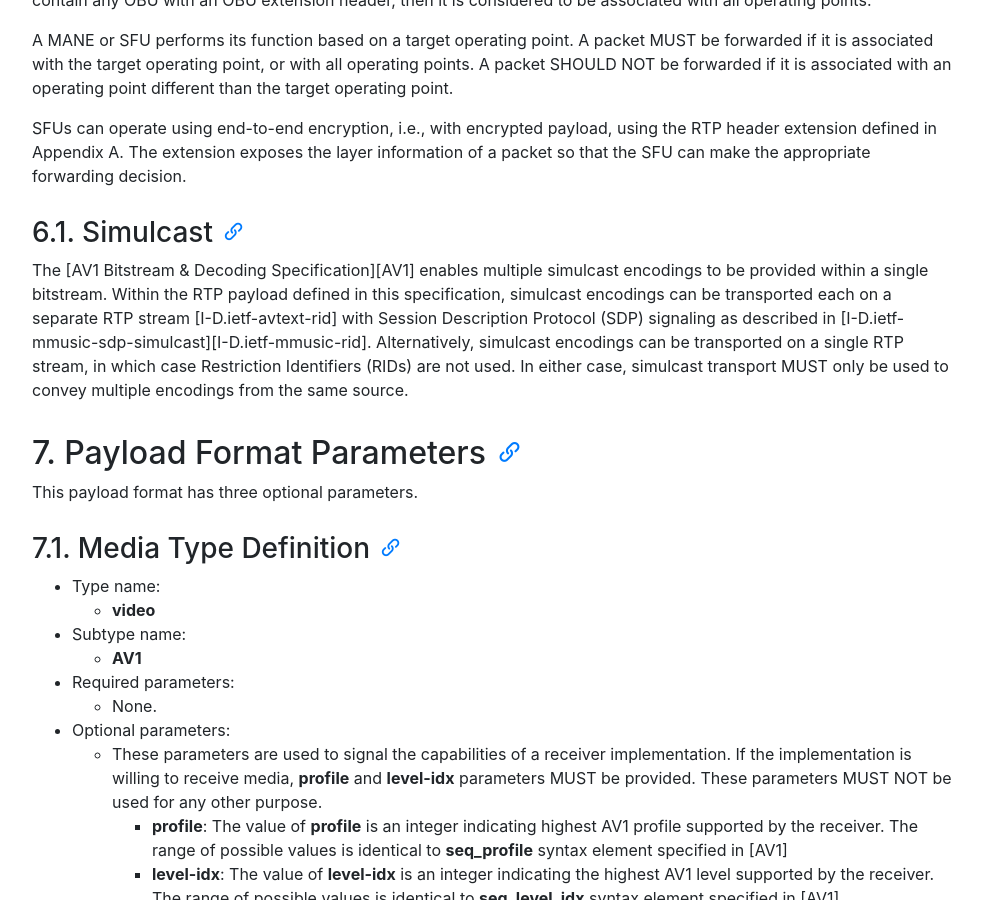
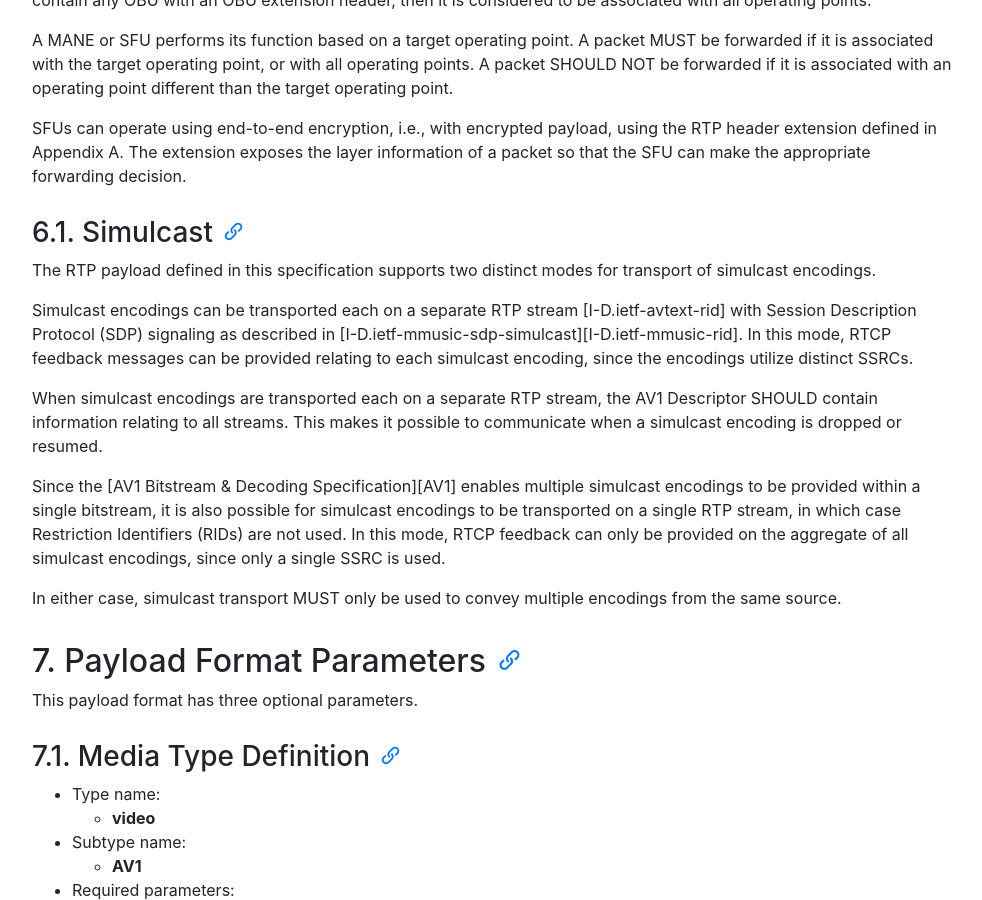
Before and after one commit to AOMediaCodec/av1-rtp-spec, a Jekyll site: the page built from index.md, in a window 1280 px wide and 900 px high, scrolled down 7764 px. Shown: the whole window, without its empty margins (53-1035 px from the left). Built offline with Jekyll 4.4.1, drawn with Linux system fonts in a browser that asks for light colours; nearby versions of some CDN libraries.

Commit message:
Simulcast mode clarifications
Fixes Issue https://github.com/AOMediaCodec/av1-rtp-spec/issues/51

```diff
--- a/av1-rtp-spec.md
+++ b/av1-rtp-spec.md
@@ -368,12 +368,25 @@ decision.
 
 ### 6.1. Simulcast
 
-The [AV1 Bitstream & Decoding Specification][AV1] enables multiple simulcast encodings to be provided within
-a single bitstream. Within the RTP payload defined in this specification, simulcast encodings can be transported
-each on a separate RTP stream [I-D.ietf-avtext-rid] with Session Description Protocol (SDP) signaling as
-described in [I-D.ietf-mmusic-sdp-simulcast][I-D.ietf-mmusic-rid]. Alternatively, simulcast encodings can
-be transported on a single RTP stream, in which case Restriction Identifiers (RIDs) are not used. In either
-case, simulcast transport MUST only be used to convey multiple encodings from the same source.
+The RTP payload defined in this specification supports two distinct modes for transport of
+simulcast encodings.
+
+Simulcast encodings can be transported each on a separate RTP stream [I-D.ietf-avtext-rid] with
+Session Description Protocol (SDP) signaling as described in [I-D.ietf-mmusic-sdp-simulcast][I-D.ietf-mmusic-rid].
+In this mode, RTCP feedback messages can be provided relating to each simulcast encoding, since the
+encodings utilize distinct SSRCs.
+
+When simulcast encodings are transported each on a separate RTP stream, the AV1 Descriptor SHOULD contain
+information relating to all streams.  This makes it possible to communicate when a simulcast encoding
+is dropped or resumed.
+
+Since the [AV1 Bitstream & Decoding Specification][AV1] enables multiple simulcast encodings to be
+provided within a single bitstream, it is also possible for simulcast encodings to be transported
+on a single RTP stream, in which case Restriction Identifiers (RIDs) are not used. In this mode,
+RTCP feedback can only be provided on the aggregate of all simulcast encodings, since only a single
+SSRC is used.
+
+In either case, simulcast transport MUST only be used to convey multiple encodings from the same source.
 
 ## 7. Payload Format Parameters
 
```
